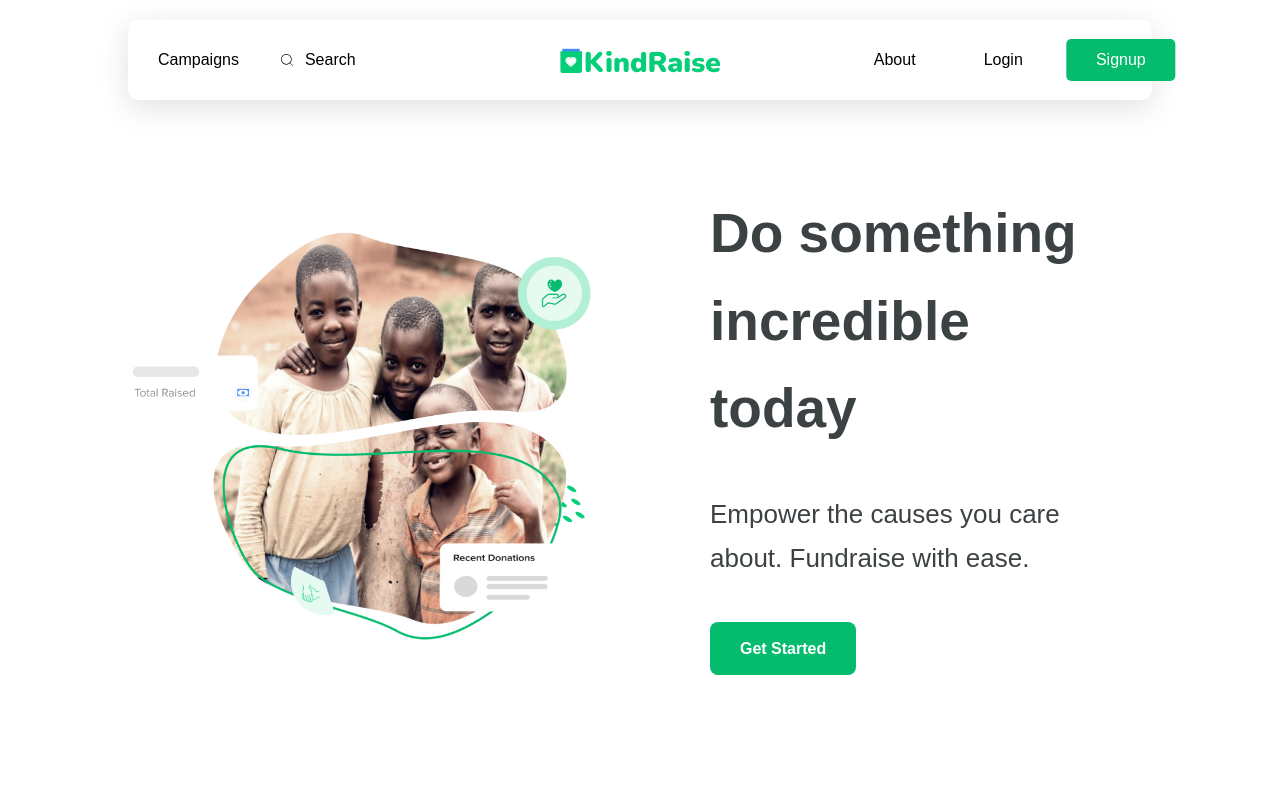
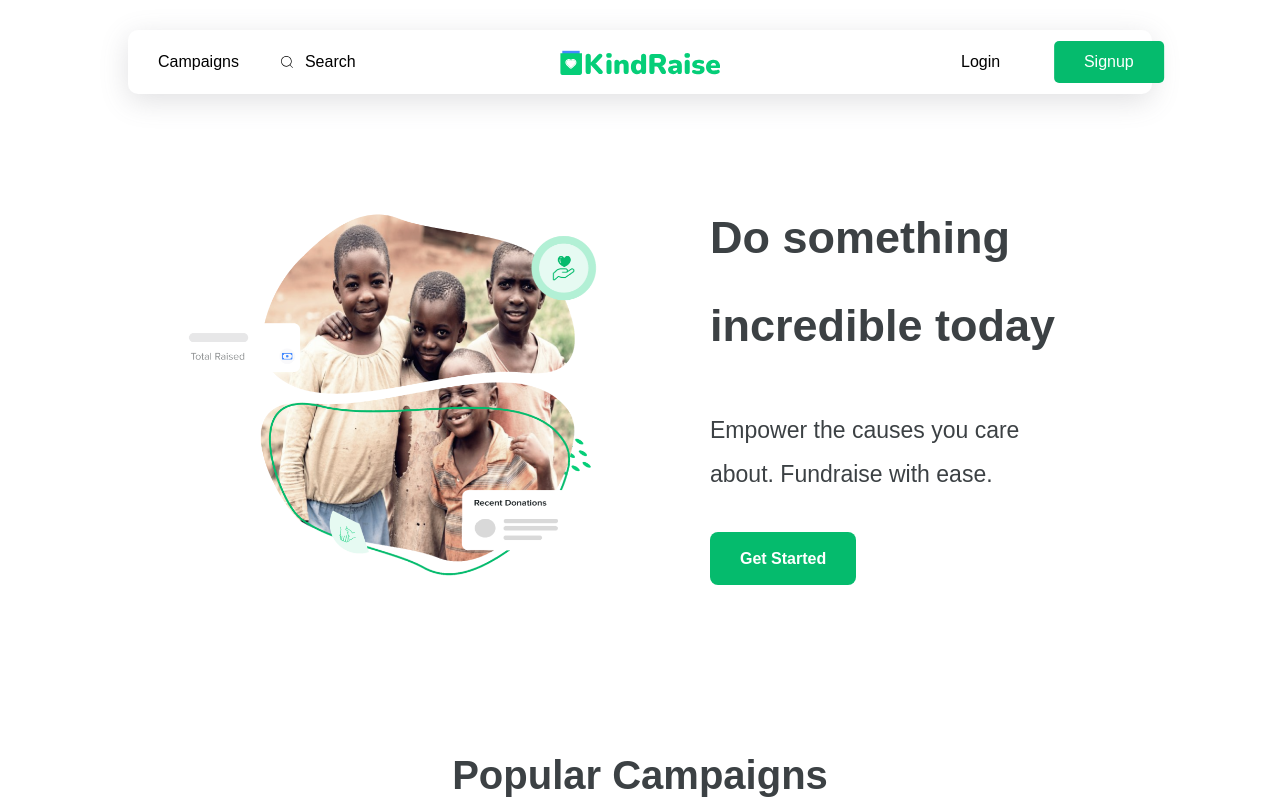
Before and after one commit to KindRaise/kindraise-client, a React (Vite) app: page / in a window 1280 px wide. Shown: the top 800 px of the page. Built offline with nearby package versions, Linux system fonts and the light colour scheme.

Commit message:
........

```diff
--- a/src/auth/Signup/Signup.css
+++ b/src/auth/Signup/Signup.css
@@ -151,10 +151,25 @@
       text-decoration: underline;
     }
 
-
     .signup-inputs {
       width: 100%;
       height: 100%;
+    }
+  }
+
+  @media screen and (max-width: 400px) {
+    .signupTextBox {
+      font-size: 12px;
+    }
+
+    .signup-content {
+      width: 100%;
+      margin-right: 0;
+    }
+
+    .signup-content p {
+      width: 100%;
+      font-size: 14px;
     }
   }
 
--- a/src/components/Header/Header.css
+++ b/src/components/Header/Header.css
@@ -1,13 +1,13 @@
 .header-wrapper {
   display: flex;
   justify-content: center;
-  padding: 20px 0;
+  padding: 30px 0;
   position: relative;
 }
 
 .header-content {
   width: 80%;
-  height: 10vh;
+  height: 8vh;
   display: flex;
   justify-content: space-between;
   align-items: center;
@@ -114,15 +114,13 @@
 
   .auth-button {
     left: -100%;
+    transform: translateX(+500%);
   }
 
   .auth-about,
   .auth-login{
-    transform: translateX(+450%);
-  }
+    transform: translateX(+550%);
 
-  .auth-signup{
-    transform: translateX(+400%);
 
   }
 }
--- a/src/components/Header/Header.jsx
+++ b/src/components/Header/Header.jsx
@@ -32,9 +32,6 @@ const Header = () => {
           <button className="nav-button" onClick={() => navigate('/search')}>
             <CiSearch /><span>Search</span>
           </button>
-          <button onClick={() => navigate('/about')} className="auth-button auth-about">
-            About
-          </button>
           <button onClick={() => navigate('/login')} className="auth-button auth-login">
             Login
           </button>
--- a/src/components/Hero/Hero.css
+++ b/src/components/Hero/Hero.css
@@ -5,7 +5,7 @@
 }
 
 .hero-content-wrapper {
-  width: 90%;
+  width: 80%;
   display: flex;
   align-items: center;
   justify-content: space-around;
@@ -25,7 +25,7 @@
 
 .text-wrapper h1 {
   font-family: Proxima Nova, sans-serif;
-  font-size: 55px;
+  font-size: 45px;
   font-weight: 700;
   line-height: 87.7px;
   text-align: left;
@@ -35,7 +35,7 @@
 
 .text-wrapper p {
   font-family: Proxima Nova, sans-serif;
-  font-size: 26px;
+  font-size: 23px;
   font-weight: 400;
   line-height: 43.85px;
   text-align: left;
--- a/src/components/OurPartners/OurPartners.css
+++ b/src/components/OurPartners/OurPartners.css
@@ -8,7 +8,7 @@
 }
 
 .partners-text p {
-  font-size: 24px;
+  font-size: 20px;
   margin-bottom: 20px;
   font-family: Proxima Nova, sans-serif;
   font-size: 32px;
```
Lines whose indentation alone changed are shown as unchanged.
